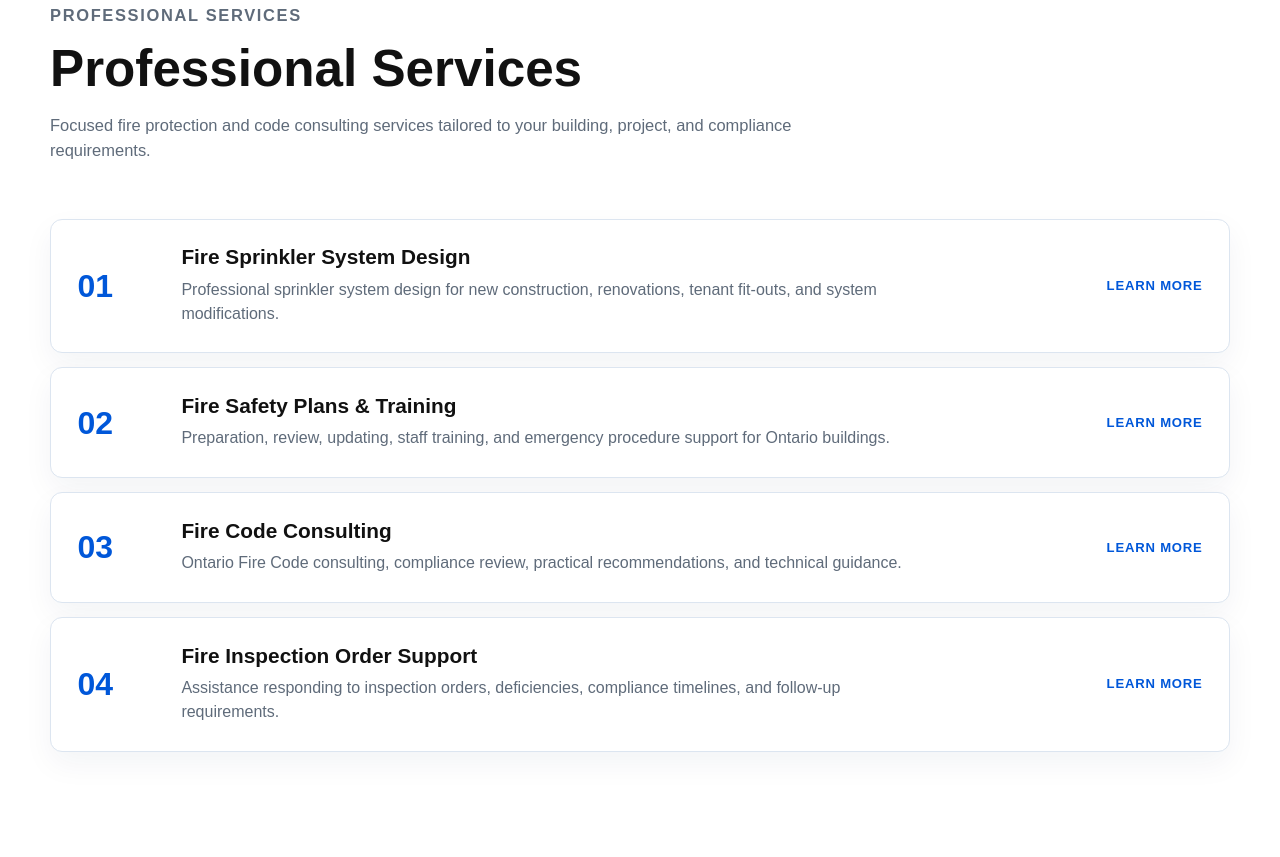
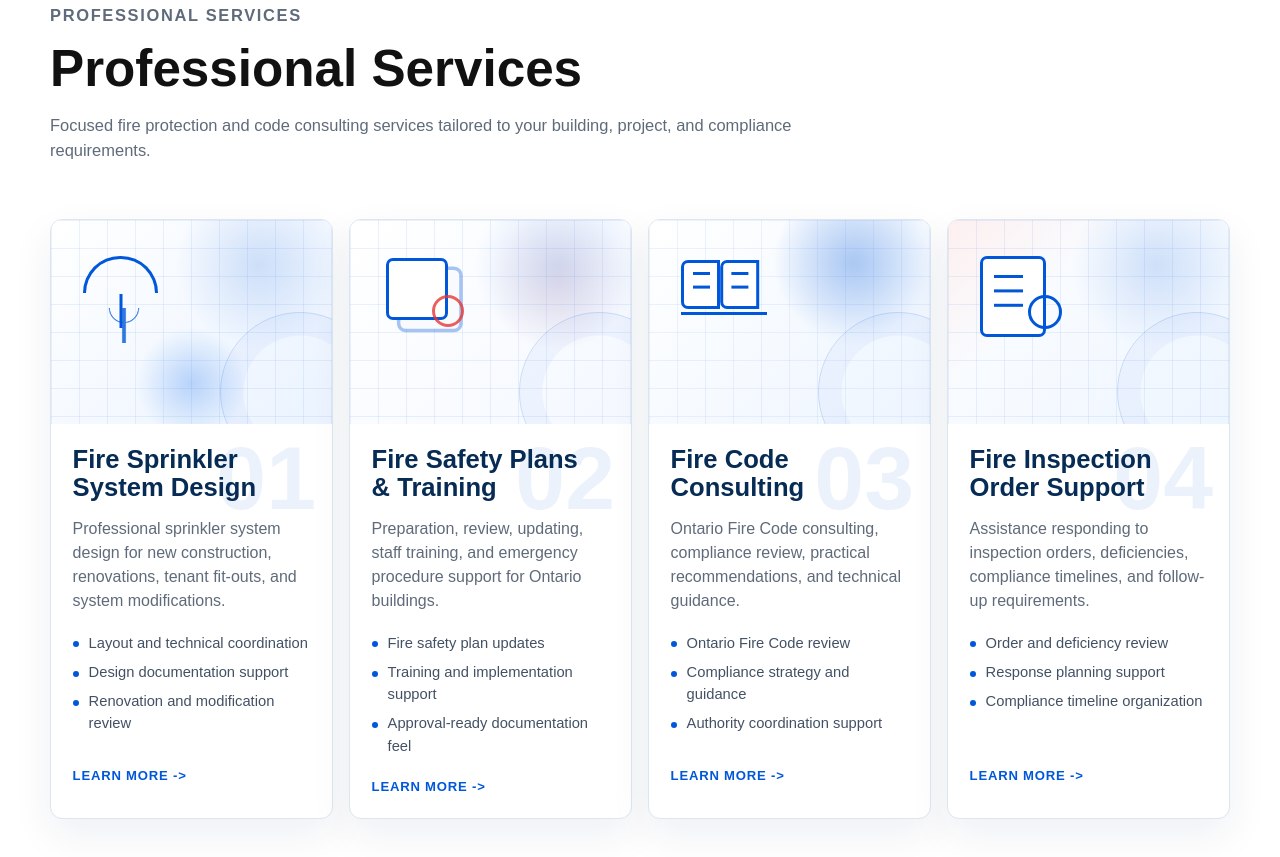
Before and after one commit to stellarfpc/stellarfpc-website, a website: page index.html in a window 1280 px wide. Shown: the part 1861-2718 px from the top of the page. Drawn offline with Linux system fonts and the light colour scheme.

Commit message:
Update homepage service cards

```diff
--- a/assets/css/styles.css
+++ b/assets/css/styles.css
@@ -637,44 +637,127 @@ p {
   color: var(--color-muted);
 }
 
-.service-list {
+.service-card-grid {
   display: grid;
-  gap: 0.9rem;
+  grid-template-columns: repeat(4, minmax(0, 1fr));
+  gap: 1rem;
   margin-top: clamp(2.25rem, 5vw, 3.5rem);
 }
 
-.service-row {
-  display: grid;
-  grid-template-columns: 4.5rem minmax(0, 1fr) auto;
-  gap: clamp(1rem, 3vw, 2rem);
-  align-items: center;
-  padding: clamp(1.2rem, 3vw, 1.65rem);
+.service-card {
+  position: relative;
+  overflow: hidden;
   background: var(--color-surface);
   border: 1px solid var(--color-border);
   border-radius: 12px;
-  box-shadow: 0 12px 30px rgba(6, 43, 84, 0.05);
+  box-shadow: 0 16px 42px rgba(6, 43, 84, 0.07);
   transition: border-color 180ms ease, box-shadow 180ms ease, transform 180ms ease;
 }
 
-.service-row:hover {
+.service-card:hover {
   border-color: rgba(0, 87, 217, 0.34);
-  box-shadow: var(--shadow-subtle);
-  transform: translateX(6px);
+  box-shadow: var(--shadow-lift);
+  transform: translateY(-6px);
 }
 
-.service-number {
-  color: var(--color-blue);
-  font-size: clamp(1.45rem, 3vw, 2rem);
-  font-weight: 900;
+.service-media {
+  position: relative;
+  min-height: 12.75rem;
+  overflow: hidden;
+  background:
+    linear-gradient(rgba(0, 87, 217, 0.08) 1px, transparent 1px),
+    linear-gradient(90deg, rgba(0, 87, 217, 0.08) 1px, transparent 1px),
+    linear-gradient(135deg, #ffffff, #eaf3ff);
+  background-size: 28px 28px, 28px 28px, auto;
 }
 
-.service-row p {
-  max-width: 760px;
-  margin-top: 0.55rem;
+.service-media::before,
+.service-media::after {
+  position: absolute;
+  content: "";
+}
+
+.service-media::before {
+  inset: 0;
+  background: radial-gradient(circle at 74% 22%, rgba(0, 87, 217, 0.16), transparent 32%);
+}
+
+.service-media::after {
+  right: -3rem;
+  bottom: -3rem;
+  width: 10rem;
+  height: 10rem;
+  border: 1px solid rgba(0, 87, 217, 0.18);
+  border-radius: 999px;
+  box-shadow: inset 0 0 0 1.4rem rgba(0, 87, 217, 0.04);
+}
+
+.service-card-body {
+  position: relative;
+  display: flex;
+  min-height: 24rem;
+  flex-direction: column;
+  padding: 1.35rem;
+}
+
+.service-card-number {
+  position: absolute;
+  top: 0.65rem;
+  right: 1rem;
+  color: rgba(0, 87, 217, 0.08);
+  font-size: clamp(4.2rem, 7vw, 5.8rem);
+  font-weight: 900;
+  line-height: 1;
+}
+
+.service-card h3 {
+  position: relative;
+  z-index: 1;
+  max-width: 13rem;
+  color: var(--color-navy);
+  font-size: clamp(1.35rem, 2vw, 1.7rem);
+}
+
+.service-card p {
+  position: relative;
+  z-index: 1;
+  margin-top: 0.95rem;
   color: var(--color-muted);
 }
 
-.service-row a {
+.service-card ul {
+  position: relative;
+  z-index: 1;
+  display: grid;
+  gap: 0.45rem;
+  margin: 1.2rem 0 0;
+  padding: 0;
+  list-style: none;
+}
+
+.service-card li {
+  position: relative;
+  padding-left: 1rem;
+  color: var(--color-muted-strong);
+  font-size: 0.92rem;
+}
+
+.service-card li::before {
+  position: absolute;
+  top: 0.65em;
+  left: 0;
+  width: 0.38rem;
+  height: 0.38rem;
+  background: var(--color-blue);
+  border-radius: 999px;
+  content: "";
+}
+
+.service-card a {
+  position: relative;
+  z-index: 1;
+  margin-top: auto;
+  padding-top: 1.25rem;
   color: var(--color-blue);
   font-size: 0.82rem;
   font-weight: 900;
@@ -684,97 +767,174 @@ p {
   white-space: nowrap;
 }
 
-.service-row a:hover,
-.service-row a:focus-visible {
+.service-card a:hover,
+.service-card a:focus-visible {
   color: var(--color-navy);
   outline: none;
 }
 
-.card-icon {
+.service-card a span {
+  display: inline-block;
+  transition: transform 180ms ease;
+}
+
+.service-card a:hover span,
+.service-card a:focus-visible span {
+  transform: translateX(3px);
+}
+
+.service-icon {
   position: relative;
   display: block;
-  width: 3.4rem;
-  height: 3.4rem;
-  margin-bottom: 1.85rem;
+  z-index: 1;
+  width: 4.7rem;
+  height: 4.7rem;
+  margin: 2.25rem 0 0 2rem;
   color: var(--color-blue);
-  border: 2px solid currentColor;
-  border-radius: 8px;
 }
 
-.card-icon::before,
-.card-icon::after {
+.service-icon::before,
+.service-icon::after {
   position: absolute;
   content: "";
 }
 
-.card-icon-sprinkler {
-  height: 2.1rem;
-  border-width: 2px 2px 0;
+.service-icon-sprinkler {
+  height: 2.35rem;
+  border: 3px solid currentColor;
+  border-bottom: 0;
   border-radius: 999px 999px 0 0;
 }
 
-.card-icon-sprinkler::before {
+.service-icon-sprinkler::before {
   left: 50%;
-  bottom: -1.55rem;
-  width: 2px;
-  height: 1.55rem;
+  bottom: -2.2rem;
+  width: 3px;
+  height: 2.15rem;
   background: currentColor;
   transform: translateX(-50%);
 }
 
-.card-icon-sprinkler::after {
-  left: 0.5rem;
-  bottom: -1.8rem;
-  width: 2.25rem;
-  height: 1rem;
-  border-bottom: 2px solid currentColor;
-  border-radius: 0 0 999px 999px;
+.service-icon-sprinkler::after {
+  left: 0.35rem;
+  bottom: -3.1rem;
+  width: 4rem;
+  height: 2.15rem;
+  background:
+    linear-gradient(90deg, transparent 46%, currentColor 48%, currentColor 52%, transparent 54%),
+    radial-gradient(circle at 50% 0, transparent 0.85rem, currentColor 0.9rem, transparent 0.98rem);
+  opacity: 0.8;
 }
 
-.card-icon-plan::before {
-  inset: 0.75rem;
-  border-top: 2px solid currentColor;
-  border-bottom: 2px solid currentColor;
+.service-icon-plans {
+  width: 5.2rem;
+  height: 4.6rem;
 }
 
-.card-icon-plan::after {
-  top: 0.65rem;
-  left: 0.75rem;
-  width: 0.45rem;
-  height: 0.45rem;
-  background: currentColor;
-  box-shadow: 0 0.85rem 0 currentColor, 0 1.7rem 0 currentColor;
+.service-icon-plans::before {
+  inset: 0.15rem 1.1rem 0.55rem 0.25rem;
+  background: #ffffff;
+  border: 3px solid currentColor;
+  border-radius: 7px;
+  box-shadow: 0.8rem 0.65rem 0 -0.1rem rgba(255, 255, 255, 0.92), 0.8rem 0.65rem 0 0.12rem rgba(0, 87, 217, 0.34);
 }
 
-.card-icon-code::before {
-  top: 0.8rem;
-  left: 0.75rem;
-  width: 1.55rem;
-  height: 2px;
-  background: currentColor;
-  box-shadow: 0 0.8rem 0 currentColor, 0 1.6rem 0 currentColor;
+.service-icon-plans::after {
+  right: 0.05rem;
+  bottom: 0.15rem;
+  width: 2rem;
+  height: 2rem;
+  border: 3px solid var(--color-red);
+  border-radius: 999px;
+  opacity: 0.8;
 }
 
-.card-icon-code::after {
-  right: -0.35rem;
-  bottom: -0.35rem;
-  width: 1.1rem;
-  height: 1.1rem;
-  border: 2px solid currentColor;
+.service-icon-codebook {
+  width: 5.4rem;
+  height: 3.7rem;
+  border-bottom: 3px solid currentColor;
+}
+
+.service-icon-codebook::before {
+  left: 0;
+  top: 0.25rem;
+  width: 2.45rem;
+  height: 3.1rem;
+  background: #ffffff;
+  border: 3px solid currentColor;
+  border-radius: 7px 0 0 7px;
+  box-shadow: 2.45rem 0 0 -3px #ffffff, 2.45rem 0 0 0 currentColor;
+}
+
+.service-icon-codebook::after {
+  left: 0.75rem;
+  top: 1rem;
+  width: 1.05rem;
+  height: 3px;
+  background: currentColor;
+  box-shadow: 0 0.85rem 0 currentColor, 2.4rem 0 0 currentColor, 2.4rem 0.85rem 0 currentColor;
+}
+
+.service-icon-order {
+  width: 4.1rem;
+  height: 5.1rem;
+  background: #ffffff;
+  border: 3px solid currentColor;
+  border-radius: 7px;
+}
+
+.service-icon-order::before {
+  top: 1rem;
+  left: 0.7rem;
+  width: 1.8rem;
+  height: 3px;
+  background: currentColor;
+  box-shadow: 0 0.9rem 0 currentColor, 0 1.8rem 0 currentColor;
+}
+
+.service-icon-order::after {
+  right: -1.2rem;
+  bottom: 0.35rem;
+  width: 2.1rem;
+  height: 2.1rem;
+  border: 3px solid var(--color-blue);
   border-radius: 999px;
 }
 
-.card-icon-order {
-  border-radius: 999px 999px 8px 8px;
+.service-media-sprinkler {
+  background:
+    radial-gradient(circle at 50% 80%, rgba(30, 115, 235, 0.28), transparent 26%),
+    linear-gradient(rgba(0, 87, 217, 0.08) 1px, transparent 1px),
+    linear-gradient(90deg, rgba(0, 87, 217, 0.08) 1px, transparent 1px),
+    linear-gradient(135deg, #ffffff, #eaf3ff);
+  background-size: auto, 28px 28px, 28px 28px, auto;
 }
 
-.card-icon-order::before {
-  right: 0.55rem;
-  bottom: -0.6rem;
-  width: 0.9rem;
-  height: 0.9rem;
-  border-right: 2px solid currentColor;
-  border-bottom: 2px solid currentColor;
+.service-media-plans {
+  background:
+    radial-gradient(circle at 74% 30%, rgba(229, 57, 53, 0.09), transparent 28%),
+    linear-gradient(rgba(0, 87, 217, 0.08) 1px, transparent 1px),
+    linear-gradient(90deg, rgba(0, 87, 217, 0.08) 1px, transparent 1px),
+    linear-gradient(135deg, #ffffff, #f4f8ff);
+  background-size: auto, 28px 28px, 28px 28px, auto;
+}
+
+.service-media-code {
+  background:
+    radial-gradient(circle at 72% 20%, rgba(0, 87, 217, 0.18), transparent 30%),
+    linear-gradient(rgba(0, 87, 217, 0.07) 1px, transparent 1px),
+    linear-gradient(90deg, rgba(0, 87, 217, 0.07) 1px, transparent 1px),
+    linear-gradient(135deg, #ffffff, #edf5ff);
+  background-size: auto, 28px 28px, 28px 28px, auto;
+}
+
+.service-media-order {
+  background:
+    linear-gradient(135deg, rgba(229, 57, 53, 0.08), transparent 36%),
+    linear-gradient(rgba(0, 87, 217, 0.08) 1px, transparent 1px),
+    linear-gradient(90deg, rgba(0, 87, 217, 0.08) 1px, transparent 1px),
+    linear-gradient(135deg, #ffffff, #edf5ff);
+  background-size: auto, 28px 28px, 28px 28px, auto;
 }
 
 .why-section {
@@ -1054,13 +1214,8 @@ p {
     grid-template-columns: 1fr;
   }
 
-  .service-row {
-    grid-template-columns: 4rem minmax(0, 1fr);
-  }
-
-  .service-row a {
-    grid-column: 2;
-    justify-self: start;
+  .service-card-grid {
+    grid-template-columns: repeat(2, minmax(0, 1fr));
   }
 
   .cta-band,
@@ -1107,17 +1262,21 @@ p {
     padding: 1rem;
   }
 
-  .service-row {
+  .service-card-grid {
     grid-template-columns: 1fr;
-    transform: none;
   }
 
-  .service-row:hover {
+  .service-card:hover {
     transform: translateY(-3px);
   }
 
-  .service-row a {
-    grid-column: auto;
+  .service-card-body {
+    min-height: auto;
+    padding-bottom: 1.35rem;
+  }
+
+  .service-media {
+    min-height: 11rem;
   }
 
   .engineering-panel {
--- a/index.html
+++ b/index.html
@@ -90,38 +90,70 @@
             <h2 id="services-title">Professional Services</h2>
             <p>Focused fire protection and code consulting services tailored to your building, project, and compliance requirements.</p>
           </div>
-          <div class="service-list">
-            <article class="service-row reveal-on-scroll">
-              <span class="service-number">01</span>
-              <div>
+          <div class="service-card-grid">
+            <article class="service-card reveal-on-scroll">
+              <div class="service-media service-media-sprinkler" aria-hidden="true">
+                <span class="service-icon service-icon-sprinkler"></span>
+              </div>
+              <div class="service-card-body">
+                <span class="service-card-number">01</span>
                 <h3>Fire Sprinkler System Design</h3>
                 <p>Professional sprinkler system design for new construction, renovations, tenant fit-outs, and system modifications.</p>
+                <ul>
+                  <li>Layout and technical coordination</li>
+                  <li>Design documentation support</li>
+                  <li>Renovation and modification review</li>
+                </ul>
+                <a href="services.html">Learn More <span aria-hidden="true">-&gt;</span></a>
               </div>
-              <a href="services.html">Learn More</a>
             </article>
-            <article class="service-row reveal-on-scroll">
-              <span class="service-number">02</span>
-              <div>
+            <article class="service-card reveal-on-scroll">
+              <div class="service-media service-media-plans" aria-hidden="true">
+                <span class="service-icon service-icon-plans"></span>
+              </div>
+              <div class="service-card-body">
+                <span class="service-card-number">02</span>
                 <h3>Fire Safety Plans &amp; Training</h3>
                 <p>Preparation, review, updating, staff training, and emergency procedure support for Ontario buildings.</p>
+                <ul>
+                  <li>Fire safety plan updates</li>
+                  <li>Training and implementation support</li>
+                  <li>Approval-ready documentation feel</li>
+                </ul>
+                <a href="services.html">Learn More <span aria-hidden="true">-&gt;</span></a>
               </div>
-              <a href="services.html">Learn More</a>
             </article>
-            <article class="service-row reveal-on-scroll">
-              <span class="service-number">03</span>
-              <div>
+            <article class="service-card reveal-on-scroll">
+              <div class="service-media service-media-code" aria-hidden="true">
+                <span class="service-icon service-icon-codebook"></span>
+              </div>
+              <div class="service-card-body">
+                <span class="service-card-number">03</span>
                 <h3>Fire Code Consulting</h3>
                 <p>Ontario Fire Code consulting, compliance review, practical recommendations, and technical guidance.</p>
+                <ul>
+                  <li>Ontario Fire Code review</li>
+                  <li>Compliance strategy and guidance</li>
+                  <li>Authority coordination support</li>
+                </ul>
+                <a href="services.html">Learn More <span aria-hidden="true">-&gt;</span></a>
               </div>
-              <a href="services.html">Learn More</a>
             </article>
-            <article class="service-row reveal-on-scroll">
-              <span class="service-number">04</span>
-              <div>
+            <article class="service-card reveal-on-scroll">
+              <div class="service-media service-media-order" aria-hidden="true">
+                <span class="service-icon service-icon-order"></span>
+              </div>
+              <div class="service-card-body">
+                <span class="service-card-number">04</span>
                 <h3>Fire Inspection Order Support</h3>
                 <p>Assistance responding to inspection orders, deficiencies, compliance timelines, and follow-up requirements.</p>
+                <ul>
+                  <li>Order and deficiency review</li>
+                  <li>Response planning support</li>
+                  <li>Compliance timeline organization</li>
+                </ul>
+                <a href="services.html">Learn More <span aria-hidden="true">-&gt;</span></a>
               </div>
-              <a href="services.html">Learn More</a>
             </article>
           </div>
         </div>
```
